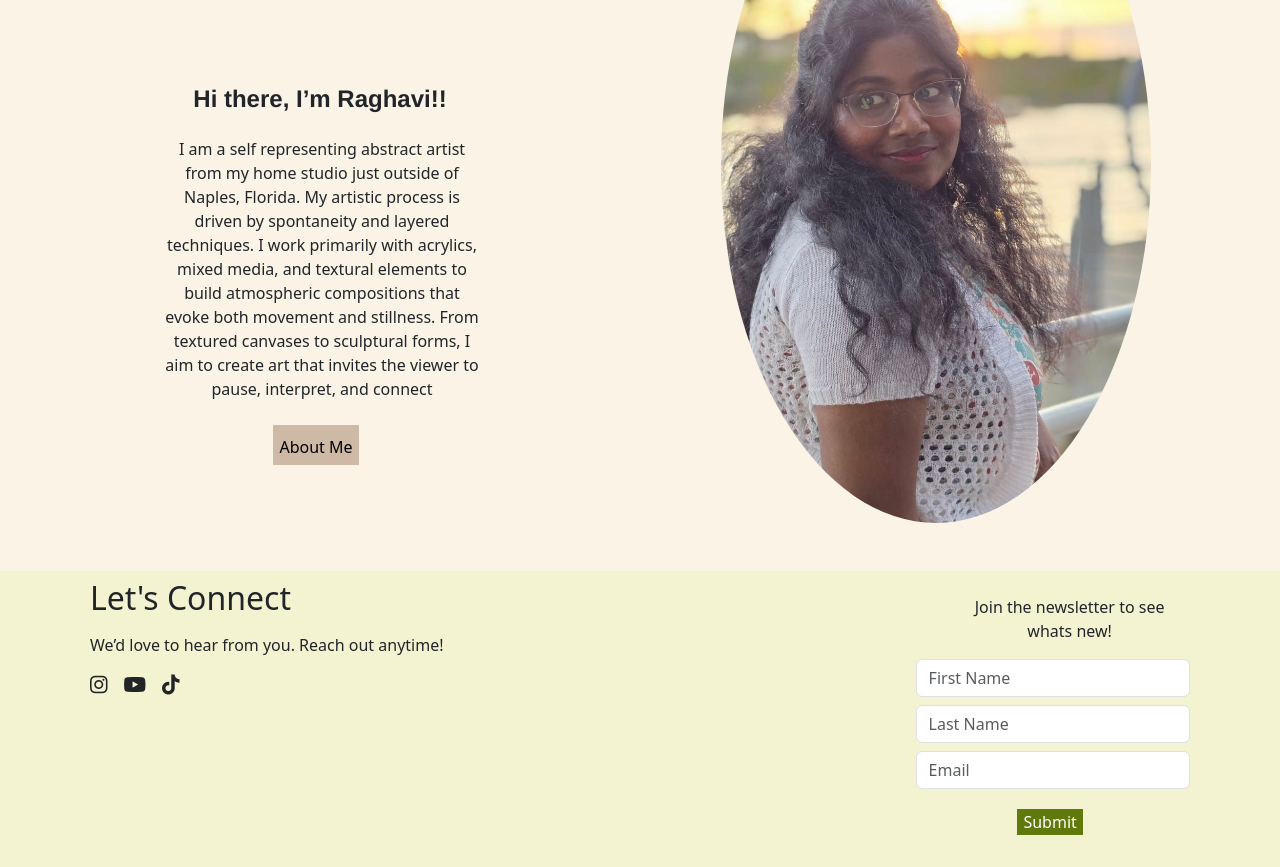
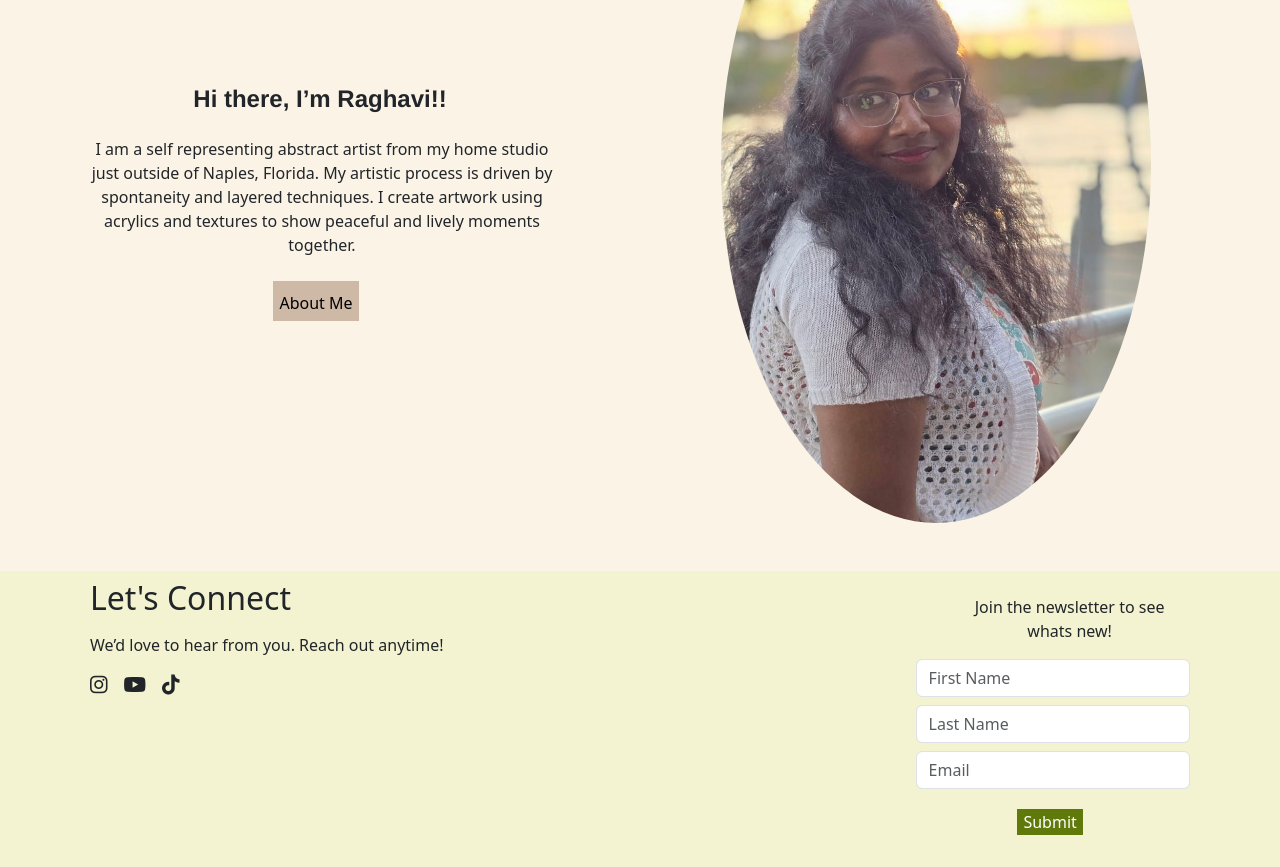
Before and after one commit to Raghavi-Mohan/react-app, a React (Create React App) app: page /react-app/home in a window 1280 px wide. Shown: the part 2000-2867 px from the top of the page. Built offline with nearby package versions, Linux system fonts and the light colour scheme.

Commit message:
new paintings  commit

```diff
--- a/src/Components/Home.js
+++ b/src/Components/Home.js
@@ -24,7 +24,7 @@ export default class Home extends Component {
        </ContentBlockleftImg>
        <Headings  heading="Meet The Artist"/>
        <ContentBlock text="Hi there, I’m Raghavi!!" buttonText="About Me" src={me} route="aboutme">
-       <p className="text-center w-50 ms-1">I am a self representing abstract artist from my home studio just outside of Naples, Florida. My artistic process is driven by spontaneity and layered techniques. I work primarily with acrylics, mixed media, and textural elements to build atmospheric compositions that evoke both movement and stillness. From textured canvases to sculptural forms, I aim to create art that invites the viewer to pause, interpret, and connect</p>
+       <p className="text-center w-75 ms-1">I am a self representing abstract artist from my home studio just outside of Naples, Florida. My artistic process is driven by spontaneity and layered techniques. I create artwork using acrylics and textures to show peaceful and lively moments together.</p>
        </ContentBlock>
        <Footer />
       </div>
```
